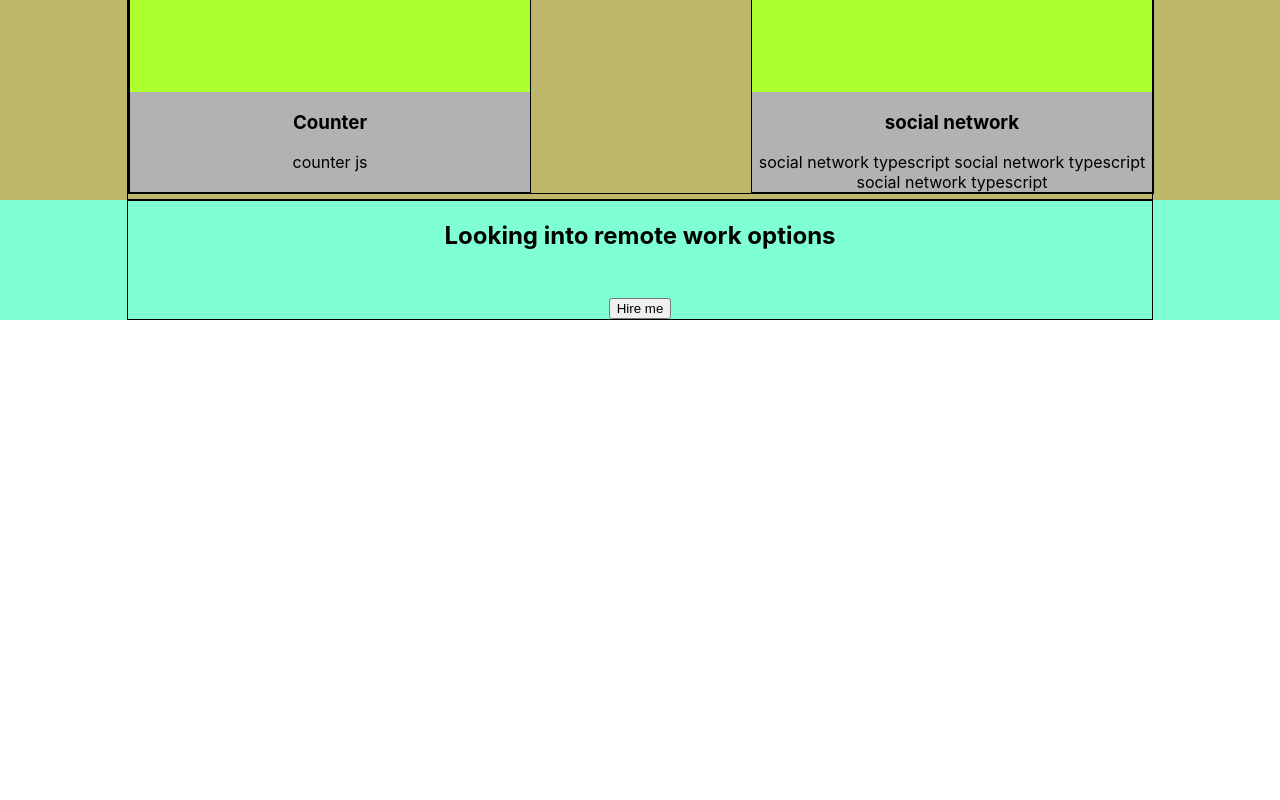
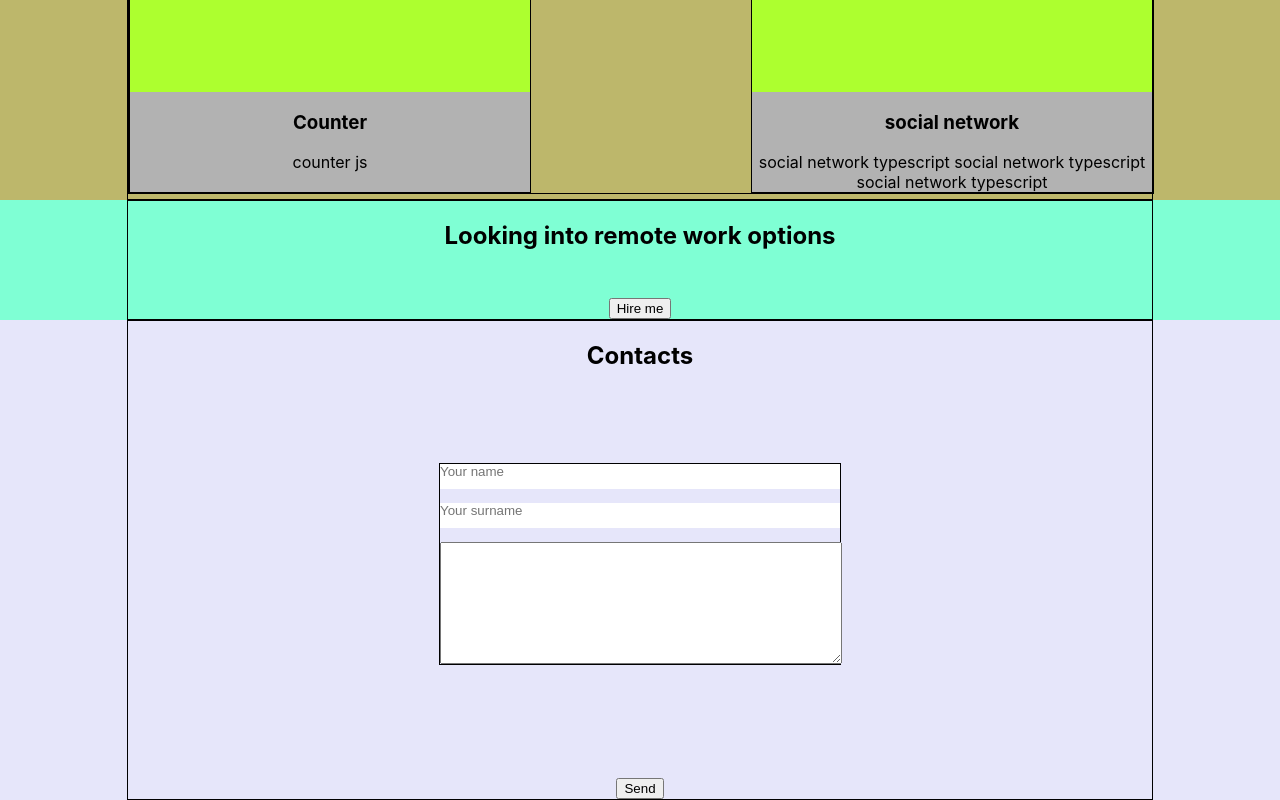
Before and after one commit to digitrom/my-portfolio, a React (Create React App) app: page / in a window 1280 px wide. Shown: the part 1560-2360 px from the top of the page. Before the commit the page ends 1880 px from the top, so only its background shows below. Built offline with nearby package versions, Linux system fonts and the light colour scheme.

Commit message:
Form block - done

```diff
--- a/src/App.tsx
+++ b/src/App.tsx
@@ -5,6 +5,7 @@ import Main from "./main/Main";
 import Skills from "./skills/Skills";
 import Projects from "./projects/Projects";
 import Hire from "./hire/Hire";
+import Contacts from "./contacts/Contacts";
 
 function App() {
     return (
@@ -14,6 +15,7 @@ function App() {
             <Skills/>
             <Projects/>
             <Hire/>
+            <Contacts/>
         </div>
     );
 }
--- /dev/null
+++ b/src/contacts/Contacts.module.css
@@ -0,0 +1,44 @@
+.contactsBlock {
+    background-color: lavender;
+    height: 60vh;
+    display: flex;
+    justify-content: center;
+}
+
+.contactsContainer {
+    display: flex;
+    flex-direction: column;
+    align-items: center;
+    justify-content: space-between;
+}
+
+
+
+.form {
+    height: 200px;
+    width: 400px;
+    border: 1px solid;
+    display: flex;
+    flex-direction: column;
+    justify-content: space-between;
+    margin-bottom: 40px;
+}
+
+/*.inputContainer {*/
+/*    width: 400px;*/
+/*    margin-bottom: 20px;*/
+/*    padding: 0 10px;*/
+/*}*/
+
+.input{
+    width: 100%;
+    padding: 0px 0px 10px;
+    border: 0px;
+    margin-bottom: 10px;
+}
+
+.textArea {
+    width: 100%;
+    height: 120px;
+    padding: 0px;
+}
--- /dev/null
+++ b/src/contacts/Contacts.tsx
@@ -0,0 +1,23 @@
+import React from 'react';
+import styleContainer from '../common/styles/Container.module.css'
+import style from './Contacts.module.css'
+import Button from "../button/Button";
+import Input from "../input/Input";
+
+const Contacts = () => {
+    return (
+        <div className={style.contactsBlock}>
+            <div className={`${styleContainer.container} ${style.contactsContainer}`}>
+                <h2>Contacts</h2>
+                    <form className={style.form}>
+                        <Input placeholder={'Your name'}/>
+                        <Input placeholder={'Your surname'}/>
+                        <textarea className={style.textArea} name="" placeholder={'Your message'}> </textarea>
+                    </form>
+                <Button title={'Send'}/>
+            </div>
+        </div>
+    );
+};
+
+export default Contacts;
--- /dev/null
+++ b/src/input/Input.tsx
@@ -0,0 +1,20 @@
+import React from 'react';
+import style from '../contacts/Contacts.module.css'
+
+type InputType = {
+    placeholder: string
+    // value: string
+    // callback: () => void
+}
+
+const Input = (props: InputType) => {
+    return (
+                <input
+                    className={style.input}
+                    type="text"
+                    placeholder={props.placeholder}
+                    // value={props.value}
+                />
+    );
+};
+export default Input;
```
